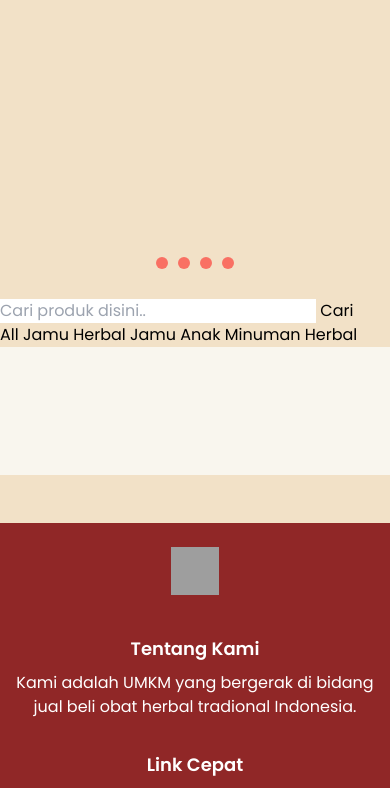
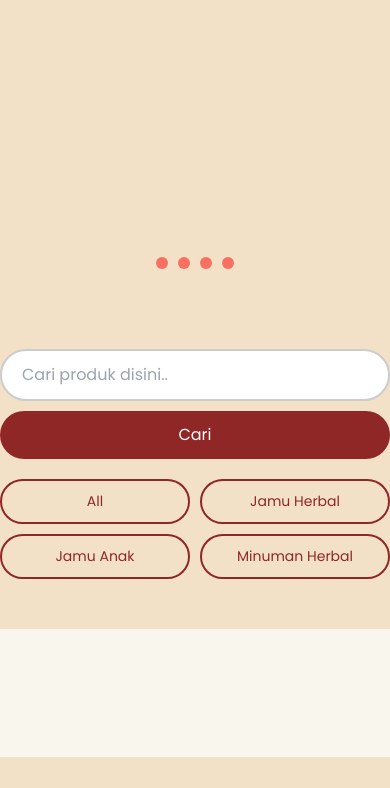
Before and after one commit to Serroria/projekWEB, a PHP site: page /views/layouts/main.php in a window 390 px wide. Shown: the part 89-877 px from the top of the page. Run offline with PHP 8.4, Linux system fonts and the light colour scheme; data comes from the database, SQL or seed files in the repository; data that the repository does not hold is empty; some libraries are stand-ins or nearby versions; some web fonts are replaced; grey boxes are pictures that could not be loaded.

Commit message:
tampilan search n kategori

```diff
--- a/assets/css/category.css
+++ b/assets/css/category.css
@@ -1,9 +1,8 @@
+/* RESET DASAR */
 * {
-    padding:0;
+    padding: 0;
     margin: 0;
     box-sizing: border-box;
-    border: none;
-    outline: none;
     font-family: "Montserrat", sans-serif;
 }
 
@@ -11,176 +10,97 @@ body {
     background-color: #f9f6ee;
 }
 
-.wrapper{
+/* WRAPPER PUSAT */
+.wrapper {
     width: 100%;
-    max-width: 1200px;
-    margin: 0 auto;
+    max-width: 800px;
+    margin: 50px auto;
     display: flex;
     flex-direction: column;
     align-items: center;
     justify-content: center;
-    min-height: 8px;
 }
 
+/* SEARCH BAR */
 #search-container {
     display: flex;
+    align-items: center;
+    justify-content: center;
     gap: 10px;
-    margin: 20px 0;
+    margin-bottom: 20px;
     width: 100%;
-    max-width: 500px;
 }
 
 #search-input {
     flex: 1;
-    padding: 10px 15px;
-    border: 2px solid #ddd;
-    border-radius: 25px;
+    padding: 12px 20px;
+    border: 2px solid #ccc;
+    border-radius: 30px;
     font-size: 16px;
-    transition: border-color 0.3s;
+    background-color: #fff;
+    transition: all 0.3s ease;
 }
 
-#search-container input{
-    background-color: transparent;
-    width: 40%;
-    border-bottom: 2px solid #110f29;
-    padding: 1em 0.3em;
-}
-
-#search-container input:focus {
-    border-bottom-color: #902727;
+#search-input:focus {
+    border-color: #902727;
     outline: none;
 }
 
-#search-container button{
-    padding: 10px 25px;
+/* TOMBOL CARI */
+#search-container button {
+    padding: 12px 25px;
     background-color: #902727;
     color: white;
     border: none;
-    border-radius: 25px;
+    border-radius: 30px;
+    font-size: 16px;
     cursor: pointer;
-    transition: background-color 0.3s;
-    font-size: 16px;
+    transition: background-color 0.3s ease;
 }
 
-#search-container button:hover{
+#search-container button:hover {
     background-color: #7a1f1f;
 }
-/* #search-container button{
-    padding: 1em 2em;
-    margin-left: 1em;
-    background-color: #902727;
-    color: #ffff;
-    border-radius: 5px;
-    margin-top: 0.5em;
-} */
 
-.button-value{
-   border: 2px solid #902727;
-    padding: 0.6em 1.5em;
-    border-radius: 3em;
-    background-color: transparent;
-    color: #902727;
-    cursor: pointer;
-    margin: 0.5em 0.3em;
-    white-space: nowrap;
-    text-align: center;
-}
-.button-value:hover {
-    background-color: #902727;
-    color: #ffff;
-}
-
-.button-value.active {
-    background-color: #902727;
-    color: #ffff !important;
-    border-color: #902727;
-}
-
-.button-value:not(.active):hover {
-    background-color: #902727;
-    color: #ffff;
-}
-
-.active{
-    background-color: #902727;
-    color: #ffff;
-}
-
-/* Flex Layout for Buttons */
+/* BUTTON KATEGORI */
 #buttons {
     display: flex;
     flex-wrap: wrap;
-    gap: 0.5em;
+    gap: 10px;
     justify-content: center;
     width: 100%;
 }
 
-/* Tambahkan ini di CSS */
-.grid {
-  display: grid !important;
+.button-value {
+    border: 2px solid #902727;
+    padding: 10px 20px;
+    border-radius: 30px;
+    background-color: transparent;
+    color: #902727;
+    font-size: 14px;
+    cursor: pointer;
+    transition: all 0.3s ease;
 }
 
-.product-card {
-  display: block !important; /* Timpa properti display dari JavaScript */
+.button-value:hover,
+.button-value.active {
+    background-color: #902727;
+    color: #fff;
 }
 
-.product-card[hidden] {
-  display: none !important;
-}
-
-
-    /* From Uiverse.io by cssbuttons-io */
-.buy-btn {
-  padding: 1.3em 3em;
-  font-size: 12px;
-  text-transform: uppercase;
-  letter-spacing: 2.5px;
-  font-weight: 500;
-  color: #000;
-  background-color: #fff;
-  border: none;
-  border-radius: 45px;
-  box-shadow: 0px 8px 15px rgba(0, 0, 0, 0.1);
-  transition: all 0.3s ease 0s;
-  cursor: pointer;
-  outline: none;
-}
-
-.buy-btn:hover {
-  background-color: #c42323;
-  box-shadow: 0px 15px 20px rgba(252, 21, 0, 0.4);
-  color: #fff;
-  transform: translateY(-7px);
-}
-
-.buy-btn:active {
-  transform: translateY(-1px);
-}
-
-/* Media Queries */
+/* RESPONSIVE */
 @media (max-width: 768px) {
-     #search-container {
+    #search-container {
         flex-direction: column;
-        gap: 0.5em;
     }
 
-    #search-container input {
-        width: 100%;
-        margin-bottom: 0.5em;
-    }
-
+    #search-input,
     #search-container button {
         width: 100%;
     }
 
-      #buttons {
-        flex-wrap: wrap;
-    }
-
-
     .button-value {
         flex: 1 1 45%;
-        padding: 0.8em 0;
+        text-align: center;
     }
-
 }
--- a/views/layouts/main.php
+++ b/views/layouts/main.php
@@ -4,6 +4,7 @@
     <meta charset="UTF-8">
     <meta name="viewport" content="width=device-width, initial-scale=1.0">
     <title>Website JamuKita</title>
+    <link rel="stylesheet" href="../../assets/css/category.css">
 </head>
 <body>
 
@@ -27,7 +28,7 @@
     <?php include('../partial/footer.php'); ?>
 </div>
 
-<script src="/assets/js/category.js"></script>
+<script src="../../assets/js/category.js"></script>
 
 </body>
 </html>
```
